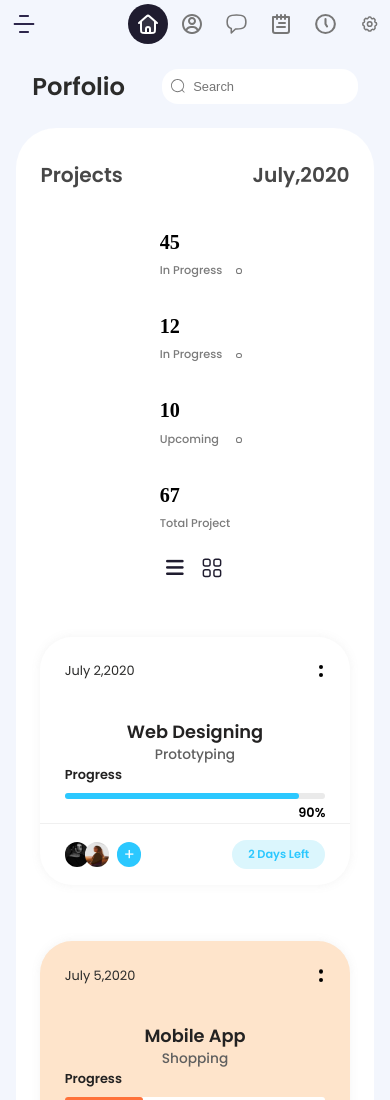
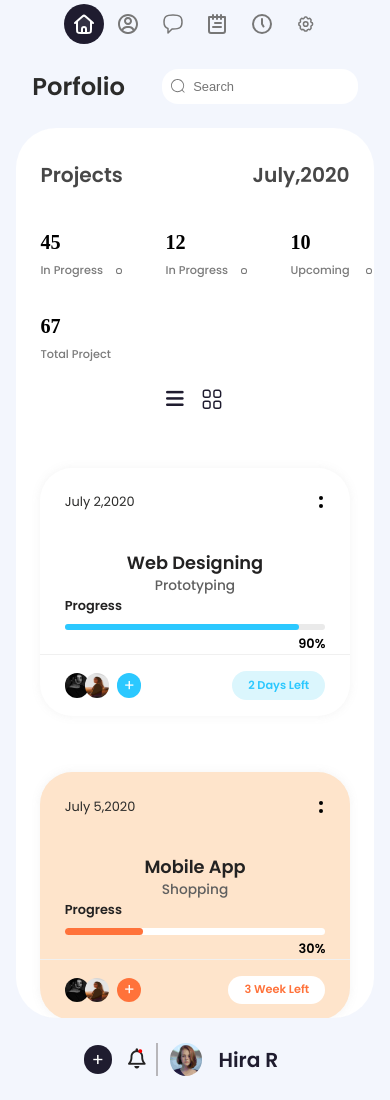
Before and after one commit to ronakbhutiya/project2, a plain HTML site: page index.html in a window 390 px wide. Shown: the top 1100 px of the page. Drawn offline with Linux system fonts and the light colour scheme; a web font is replaced by a local one.

Commit message:
add flex wrap

```diff
--- a/style.css
+++ b/style.css
@@ -573,7 +573,8 @@ body {
   }
   .side-nav {
     flex-direction: row;
-    justify-content: space-between;
+    justify-content: center;
+    align-items: center;
   }
   .img-icons {
     flex-direction: row;
@@ -581,8 +582,7 @@ body {
     justify-content: center;
   }
   .menu-icon {
-    margin-top: 0;
-    margin-left: 1rem;
+    display: none;
   }
 }
 @media (max-width: 60.31em) {
@@ -597,10 +597,7 @@ body {
   .client-msg-header {
     margin-top: 4rem;
   }
-  .side-nav {
-    flex-direction: row;
-    justify-content: space-between;
-  }
+
   .img-icons {
     flex-direction: row;
     align-items: center;
@@ -627,7 +624,7 @@ body {
 }
 @media (max-width: 41.88em) {
   .progress-box {
-    flex-direction: column;
+    flex-wrap: wrap;
   }
   .img-icons {
     gap: 0.5rem;
```
Also changed, not shown: img/icon/dot-mark-svgrepo-com - Copy.svg (added).
